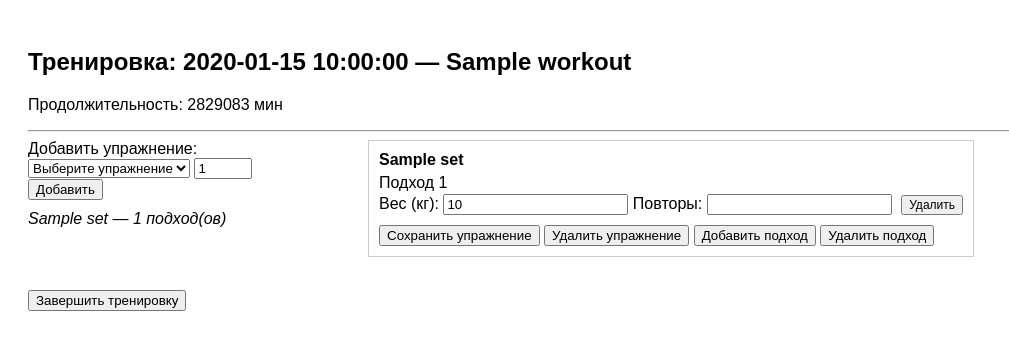
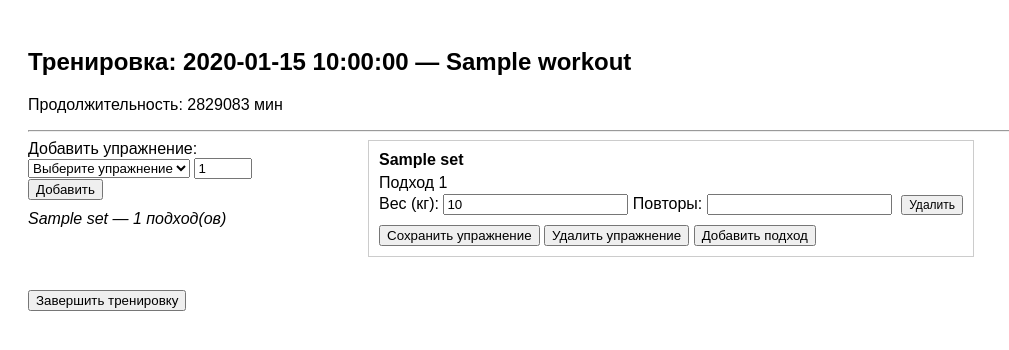
Before and after one commit to BigmasterSavage/gym_diary, a Flask app: page /activetraining/1 in a window 1280 px wide. Shown: the top 350 px of the page, without its empty margins (0-1009 px from the left). Run offline with Flask 3, Linux system fonts and the light colour scheme; the visitor is signed in with stand-in values (Sample User, id 1); a database or web service that is not in the repository returns one stand-in record (values such as "Sample title"); some libraries are stand-ins or nearby versions.

Commit message:
Update active_training.html

```diff
--- a/templates/active_training.html
+++ b/templates/active_training.html
@@ -79,7 +79,6 @@
                 <button name="action" value="save_exercise_{{ ex_id }}" type="submit">Сохранить упражнение</button>
                 <button name="action" value="remove_exercise_{{ ex_id }}" type="submit">Удалить упражнение</button>
                 <button name="action" value="add_set_{{ ex_id }}" type="submit">Добавить подход</button>
-                <button name="action" value="remove_set_{{ ex_id }}" type="submit">Удалить подход</button>
             </div>
         {% endfor %}
     </div>
```
